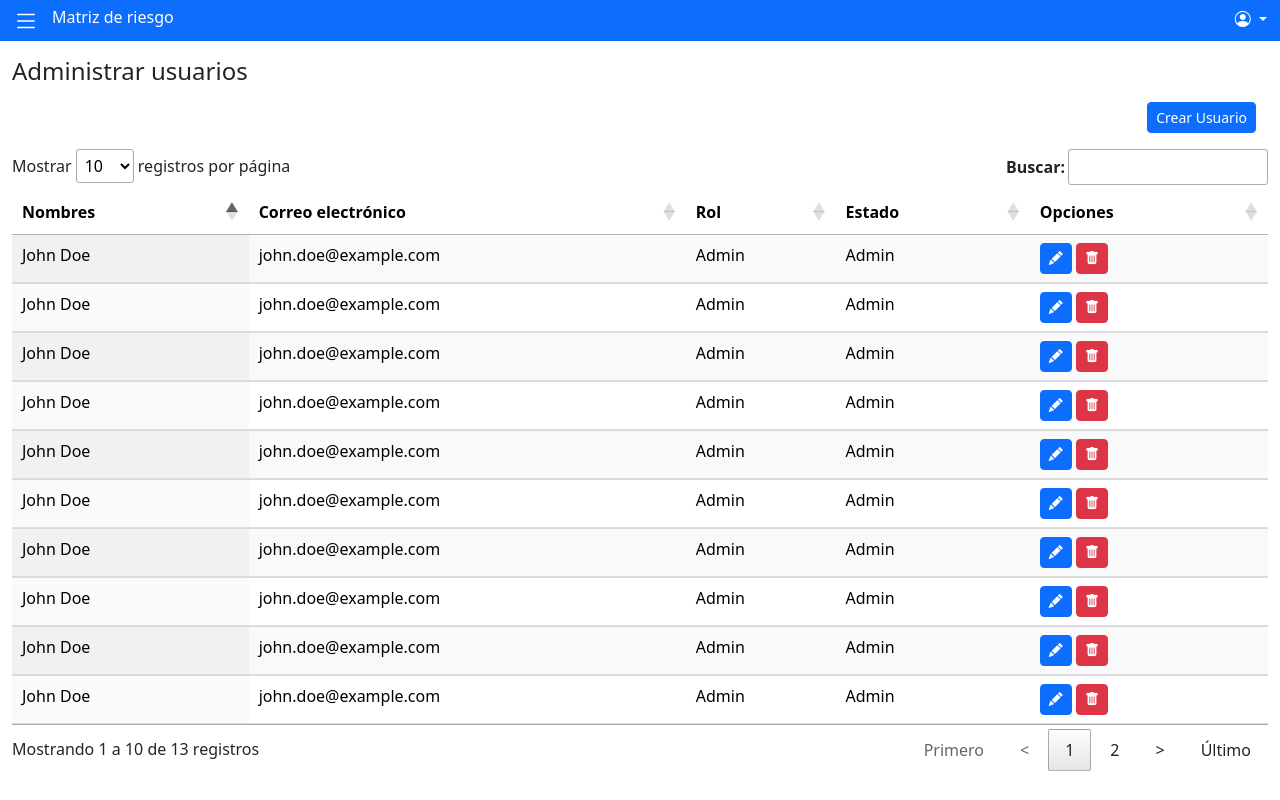
After one commit to Jhon2410/Matriz-de-riesgo-php, a PHP site: page /tu_proyecto/app/Views/admin/users/index.php in a window 1280 px wide. The commit adds this page. Run offline with PHP 8.4, Linux system fonts and the light colour scheme; some libraries are stand-ins or nearby versions.

Commit message:
crud maquetado de usuarios

```diff
--- a/app/Controllers/LoginController.php
+++ b/app/Controllers/LoginController.php
@@ -6,10 +6,9 @@ if ($_SERVER['REQUEST_METHOD'] === 'POST' && isset($_POST['email']) && isset($_P
     $email = $_POST['email'];
     $password = $_POST['password'];
 
-    // Aquí puedes realizar la lógica de autenticación
     if ($email === 'apxanderson02@gmail.com' && $password === 'a') {
         // Redirigir al usuario a la página de inicio después de iniciar sesión exitosamente
-        header('Location: ../Views/admin/main.php');
+        header('Location: ../Views/admin/home/main.php');
         exit;
     } else {
         $error = 'Credenciales inválidas. Por favor, inténtalo de nuevo.';
--- /dev/null
+++ b/app/Views/admin/users/components/options.php
@@ -0,0 +1,50 @@
+<?php
+$pageTitle = 'Administrar usuarios';
+ob_start();
+$content = ob_get_clean();
+?>
+<!-- Contenido específico de la vista -->
+
+<div class="container-fluid my-3 d-flex justify-content-end">
+    <button id="crearBtn" class="btn btn-primary btn-sm" data-bs-toggle="modal" data-bs-target="#crearModal">
+        Crear Usuario
+    </button>
+
+    <div class="modal fade" id="crearModal" tabindex="-1" aria-labelledby="crearModalLabel" aria-hidden="true">
+        <div class="modal-dialog">
+            <div class="modal-content">
+                <div class="modal-header">
+                    <h5 class="modal-title" id="crearModalLabel">Crear Usuario</h5>
+                    <button type="button" class="btn-close" data-bs-dismiss="modal" aria-label="Cerrar"></button>
+                </div>
+                <div class="modal-body">
+                    <!-- Contenido del formulario -->
+                    <form>
+                        <div class="mb-3">
+                            <label for="nombreInput" class="form-label">Nombre</label>
+                            <input type="text" class="form-control" id="nombreInput">
+                        </div>
+                        <div class="mb-3">
+                            <label for="emailInput" class="form-label">Correo electrónico</label>
+                            <input type="email" class="form-control" id="emailInput">
+                        </div>
+                        <!-- Agrega más campos de formulario según sea necesario -->
+                    </form>
+                </div>
+                <div class="modal-footer">
+                    <button type="button" class="btn btn-secondary" data-bs-dismiss="modal">Cancelar</button>
+                    <button type="button" class="btn btn-primary">Guardar</button>
+                </div>
+            </div>
+        </div>
+    </div>
+
+</div>
+
+<script>
+    const crearModal = new bootstrap.Modal(document.getElementById('crearModal'));
+
+    function openModal() {
+        crearModal.show();
+    }
+</script>
--- /dev/null
+++ b/app/Views/admin/users/index.php
@@ -0,0 +1,105 @@
+<!-- app/Views/dashboard.php -->
+<?php
+$pageTitle = 'Administrar usuarios';
+ob_start();
+$content = ob_get_clean();
+require '../../layouts/admin.php';
+$users = [
+    [
+        'name' => 'John Doe',
+        'email' => 'asd'
+    ],
+    [
+        'name' => 'John Doe',
+        'email' => 'asd'
+    ],
+    [
+        'name' => 'John Doe',
+        'email' => 'asd'
+    ],
+    [
+        'name' => 'John Doe',
+        'email' => 'asd'
+    ],
+    [
+        'name' => 'John Doe',
+        'email' => 'asd'
+    ],
+    [
+        'name' => 'John Doe',
+        'email' => 'asd'
+    ],
+    [
+        'name' => 'John Doe',
+        'email' => 'asd'
+    ],
+    [
+        'name' => 'John Doe',
+        'email' => 'asd'
+    ],
+    [
+        'name' => 'John Doe',
+        'email' => 'asd'
+    ],
+    [
+        'name' => 'John Doe',
+        'email' => 'asd'
+    ],
+    [
+        'name' => 'John Doe',
+        'email' => 'asd'
+    ],
+    [
+        'name' => 'John Doe',
+        'email' => 'asd'
+    ],
+    [
+        'name' => 'John Doe',
+        'email' => 'asd'
+    ],
+];
+?>
+
+<!-- Contenido específico de la vista -->
+
+<div class="container-fluid my-3">
+
+    <h4>Administrar usuarios</h4>
+    <?php require_once './components/options.php'; ?>
+
+    <table id="miTabla" class="display custom-table table">
+        <thead>
+            <tr>
+                <th>Nombres</th>
+                <th>Correo electrónico</th>
+                <th>Rol</th>
+                <th>Estado</th>
+                <th>Opciones</th>
+            </tr>
+        </thead>
+        <tbody>
+            <?php foreach ($users as $user): ?>
+                <tr>
+                    <td>John Doe</td>
+                    <td>john.doe@example.com</td>
+                    <td>Admin</td>
+                    <td>Admin</td>
+                    <td>
+                        <button type="button" class="btn btn-sm btn-primary">
+                            <i class="bi bi-pencil-fill"></i>
+                        </button>
+                        <button type="button" class="btn btn-sm btn-danger">
+                            <i class="bi bi-trash-fill"></i>
+                        </button>
+                    </td>
+                </tr>
+            <?php endforeach; ?>
+        </tbody>
+
+    </table>
+    <script src="//code.jquery.com/jquery-3.7.0.min.js"></script>
+    <script src="//cdn.datatables.net/1.13.4/js/jquery.dataTables.min.js"></script>
+    <script src="./../../../../resources/js/script.js"></script>
+
+
+</div>
--- a/app/Views/layouts/admin.php
+++ b/app/Views/layouts/admin.php
@@ -9,9 +9,10 @@
         <?php echo $pageTitle; ?>
     </title>
     <link href="https://cdn.jsdelivr.net/npm/bootstrap@5.3.0-alpha3/dist/css/bootstrap.min.css" rel="stylesheet">
-    <link rel="stylesheet" href="./../../../resources/css/styles.css">
-    <link rel="stylesheet" href="./../../resources/css/theme.css">
+    <link rel="stylesheet" href="./../../../../resources/css/styles.css">
+    <link rel="stylesheet" href="./../../../../resources/css/theme.css">
     <link rel="stylesheet" href="https://cdn.jsdelivr.net/npm/bootstrap-icons@1.7.2/font/bootstrap-icons.css">
+    <link rel="stylesheet" href="//cdn.datatables.net/1.13.4/css/jquery.dataTables.min.css">
 </head>
 
 <body>
@@ -47,25 +48,25 @@
             <button type="button" class="btn-close" data-bs-dismiss="offcanvas" aria-label="Close"></button>
         </div>
         <div class="offcanvas-body">
-            <a href="./main.php" class="menu-link">
+            <a href="../home/main.php" class="menu-link">
                 <i class="bi bi-grid-fill me-2"></i>
                 <span>Matriz de riesgo</span>
             </a>
-            <a href="./users.php" class="menu-link">
+            <a href="../users/index.php" class="menu-link">
                 <i class="bi bi-people-fill me-2"></i>
                 <span>Administrar usuarios</span>
             </a>
-            <a href="./settings.php" class="menu-link">
+            <a href="../settings/settings/settings.php" class="menu-link">
                 <i class="bi bi-gear-fill me-2"></i>
                 <span>Configuración</span>
             </a>
         </div>
 
     </div>
-
     <script src="https://cdn.jsdelivr.net/npm/bootstrap@5.3.0-alpha3/dist/js/bootstrap.bundle.min.js"
         integrity="sha384-ENjdO4Dr2bkBIFxQpeoTz1HIcje39Wm4jDKdf19U8gI4ddQ3GYNS7NTKfAdVQSZe"
         crossorigin="anonymous"></script>
+    <script src="https://code.jquery.com/jquery-3.7.0.min.js"></script>
 </body>
 
 </html>
--- a/app/Views/layouts/layout.php
+++ b/app/Views/layouts/layout.php
@@ -10,8 +10,9 @@
     </title>
     <link href="https://cdn.jsdelivr.net/npm/bootstrap@5.3.0-alpha3/dist/css/bootstrap.min.css" rel="stylesheet"
         integrity="sha384-KK94CHFLLe+nY2dmCWGMq91rCGa5gtU4mk92HdvYe+M/SXH301p5ILy+dN9+nJOZ" crossorigin="anonymous">
+    <link rel="stylesheet" hrf="//cdn.datatables.net/1.13.4/css/jquery.dataTables.min.css">
     <link rel="stylesheet" href="./../../resources/css/styles.css">
-    <link rel="stylesheet" href="./../../resources/css/theme.css">
+    <link rel="stylesheet" href="./../../../resources/css/theme.css">
 </head>
 
 <body>
--- a/resources/css/styles.css
+++ b/resources/css/styles.css
@@ -15,14 +15,6 @@
 label {
   display: block;
   margin-bottom: 5px;
-}
-
-input {
-  width: 100%;
-  padding: 10px 15px;
-  font-size: 26px;
-  border: 1px solid #ccc;
-  border-radius: 5px;
 }
 
 
@@ -58,3 +50,34 @@ input {
   /* Tamaño del texto */
   margin-left: 10px;
 }
+
+.custom-table {
+  background-color: #f2f2f2;
+}
+
+.custom-table tr {
+  background-color: #fff;
+  border-bottom: 1px solid #ddd;
+  max-width: 80%;
+}
+
+.custom-table tr:nth-child(even) {
+  background-color: #f9f9f9;
+}
+
+.custom-table th,
+.custom-table td {
+  padding: 8px;
+}
+
+/* Estilo personalizado para el campo de búsqueda */
+.dataTables_wrapper .dataTables_filter input {
+  border: 1px solid #ccc;
+  border-radius: 4px;
+  padding: 5px;
+  width: 200px;
+}
+
+.dataTables_wrapper .dataTables_filter label {
+  font-weight: bold;
+}
--- a/resources/js/script.js
+++ b/resources/js/script.js
@@ -1,2 +1,31 @@
 // resources/js/script.js
-// No se necesita ningún código JS adicional en este ejemplo.
+
+$(document).ready(function () {
+    $('#miTabla').DataTable({
+        "pagingType": "full_numbers",
+        "language": {
+            "decimal": "",
+            "emptyTable": "No hay datos disponibles en la tabla",
+            "info": "Mostrando _START_ a _END_ de _TOTAL_ registros",
+            "infoEmpty": "Mostrando 0 de 0 registros",
+            "infoFiltered": "(filtrado de _MAX_ registros totales)",
+            "infoPostFix": "",
+            "thousands": ",",
+            "lengthMenu": "Mostrar _MENU_ registros por página",
+            "loadingRecords": "Cargando...",
+            "processing": "Procesando...",
+            "search": "Buscar:",
+            "zeroRecords": "No se encontraron registros coincidentes",
+            "paginate": {
+                "first": "Primero",
+                "last": "Último",
+                "next": ">",
+                "previous": "<"
+            },
+            "aria": {
+                "sortAscending": ": activar para ordenar la columna en orden ascendente",
+                "sortDescending": ": activar para ordenar la columna en orden descendente"
+            }
+        }
+    });
+});
```
Also changed, not shown: app/Views/admin/home/main.php (renamed from app/Views/admin/settings.php, +4 -3 lines), app/Views/admin/main.php (deleted, +0 -14 lines), app/Views/admin/settings/settings.php (renamed from app/Views/admin/users.php, +3 -4 lines).
